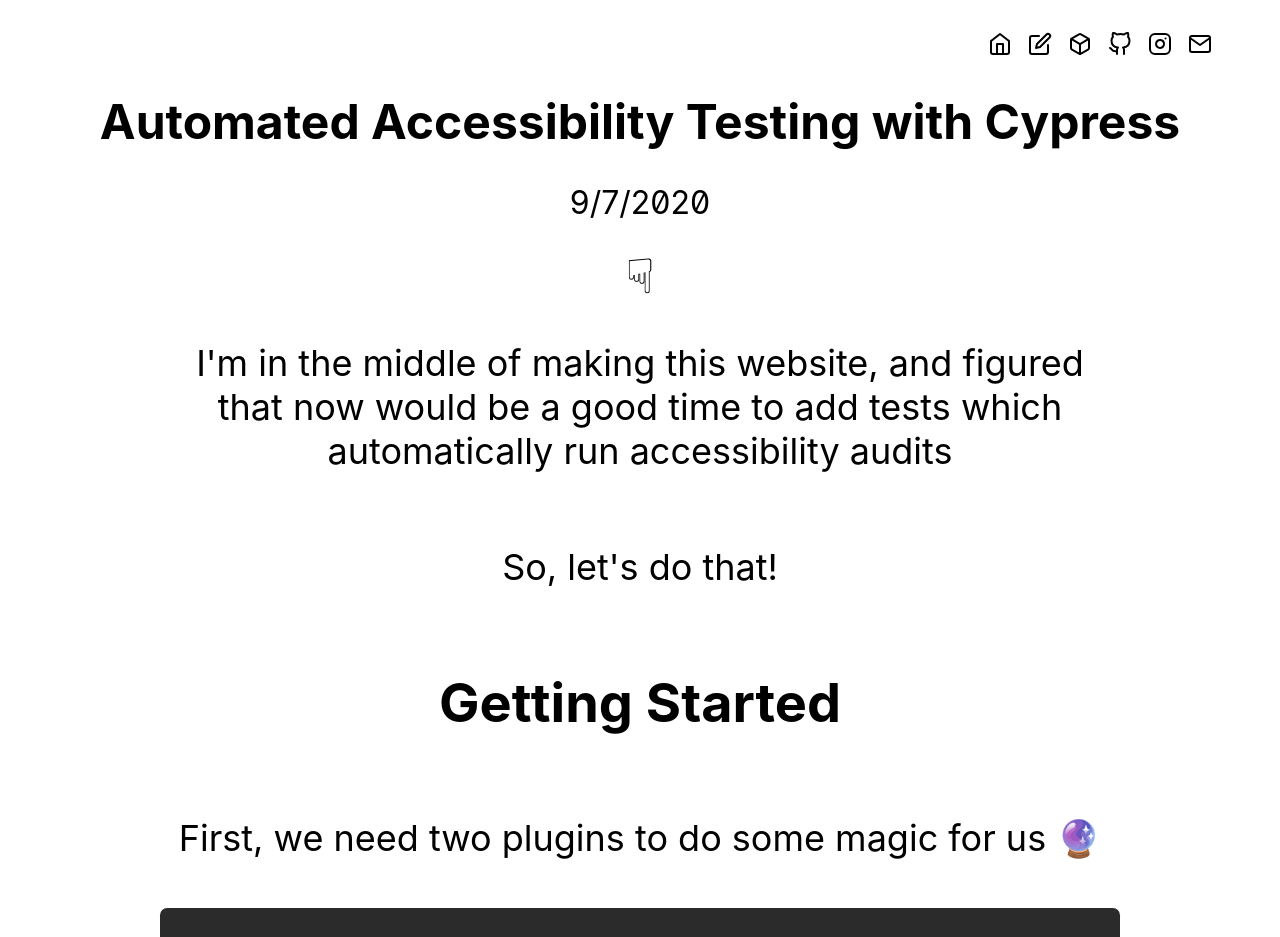
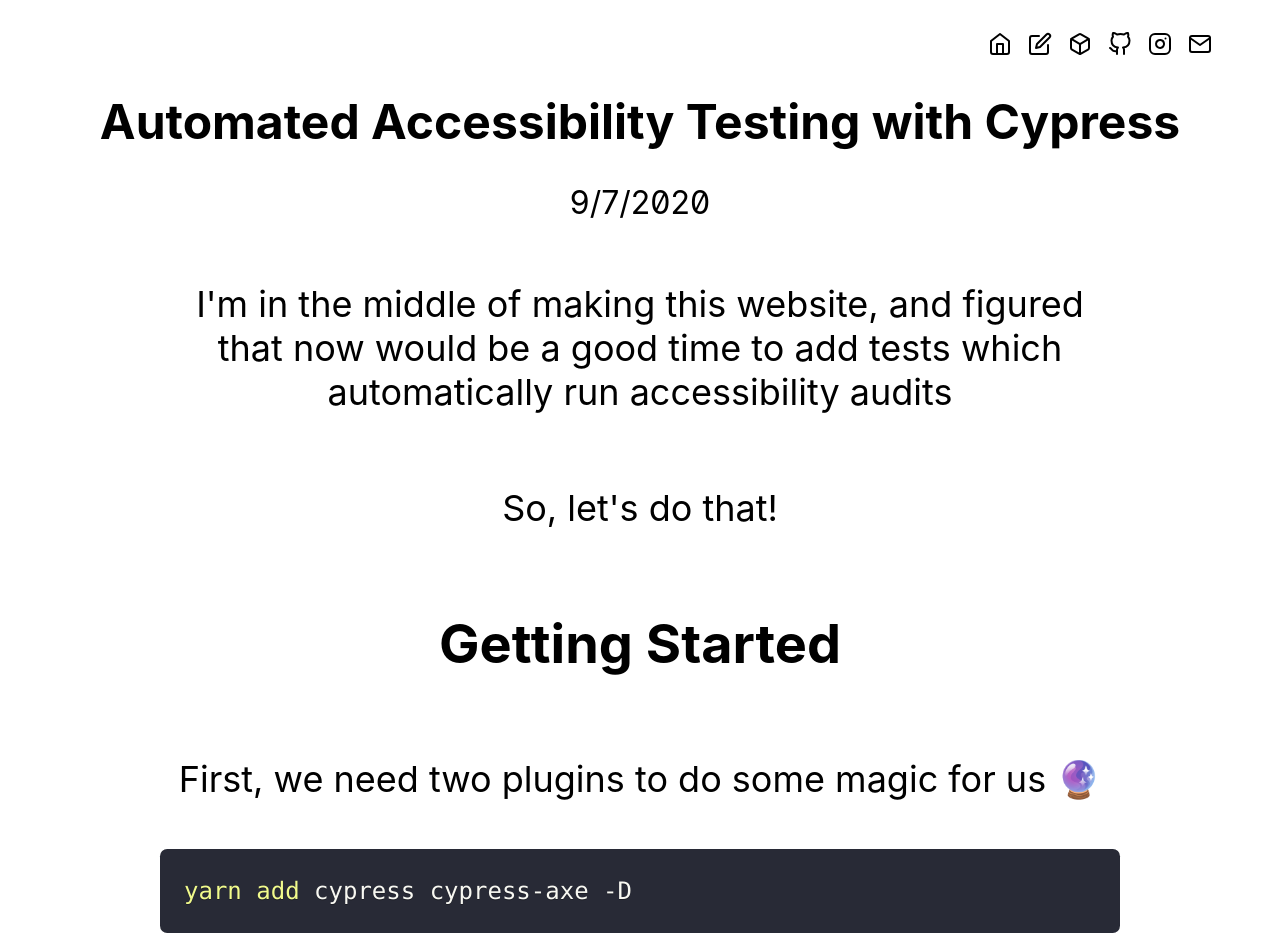
Before and after one commit to darkhist/darkhist.me, a Next.js app: page /blog/cypress-axe-part-one in a window 1280 px wide. Shown: the top 937 px of the page. Built offline with nearby package versions, Linux system fonts and the light colour scheme; a web font is replaced by a local one.

Commit message:
style: use dracula code theme

```diff
--- a/pages/blog/[post].js
+++ b/pages/blog/[post].js
@@ -4,7 +4,7 @@ import ReactMarkdown from 'react-markdown';
 import matter from 'gray-matter';
 import { motion } from 'framer-motion';
 import { Prism as SyntaxHighlighter } from 'react-syntax-highlighter';
-import { a11yDark } from 'react-syntax-highlighter/dist/cjs/styles/prism';
+import dracula from 'react-syntax-highlighter/dist/cjs/styles/prism/dracula';
 
 import Layout from '../../components/Layout';
 
@@ -14,7 +14,12 @@ import getSlugs from '../../util/getSlugs';
 import formatDate from '../../util/formatDate';
 
 const CodeBlock = ({ language, value }) => (
-  <SyntaxHighlighter language={language} style={a11yDark}>
+  <SyntaxHighlighter
+    wrapLines
+    lineProps={{ style: { wordBreak: 'break-all', whiteSpace: 'pre-wrap' } }}
+    language={language}
+    style={dracula}
+  >
     {value}
   </SyntaxHighlighter>
 );
@@ -38,9 +43,6 @@ const BlogPost = ({ frontmatter, markdownBody }) => {
     <Layout>
       <h1 className={styles.title}>{title}</h1>
       <p className={styles.date}>{formatDate(date)}</p>
-      <div className={styles.divider}>
-        <span role="presentation"> &#9759; </span>
-      </div>
       <article className={styles.content}>
         <ReactMarkdown escapeHtml={false} source={markdownBody} renderers={{ code: CodeBlock }} />
       </article>
```
